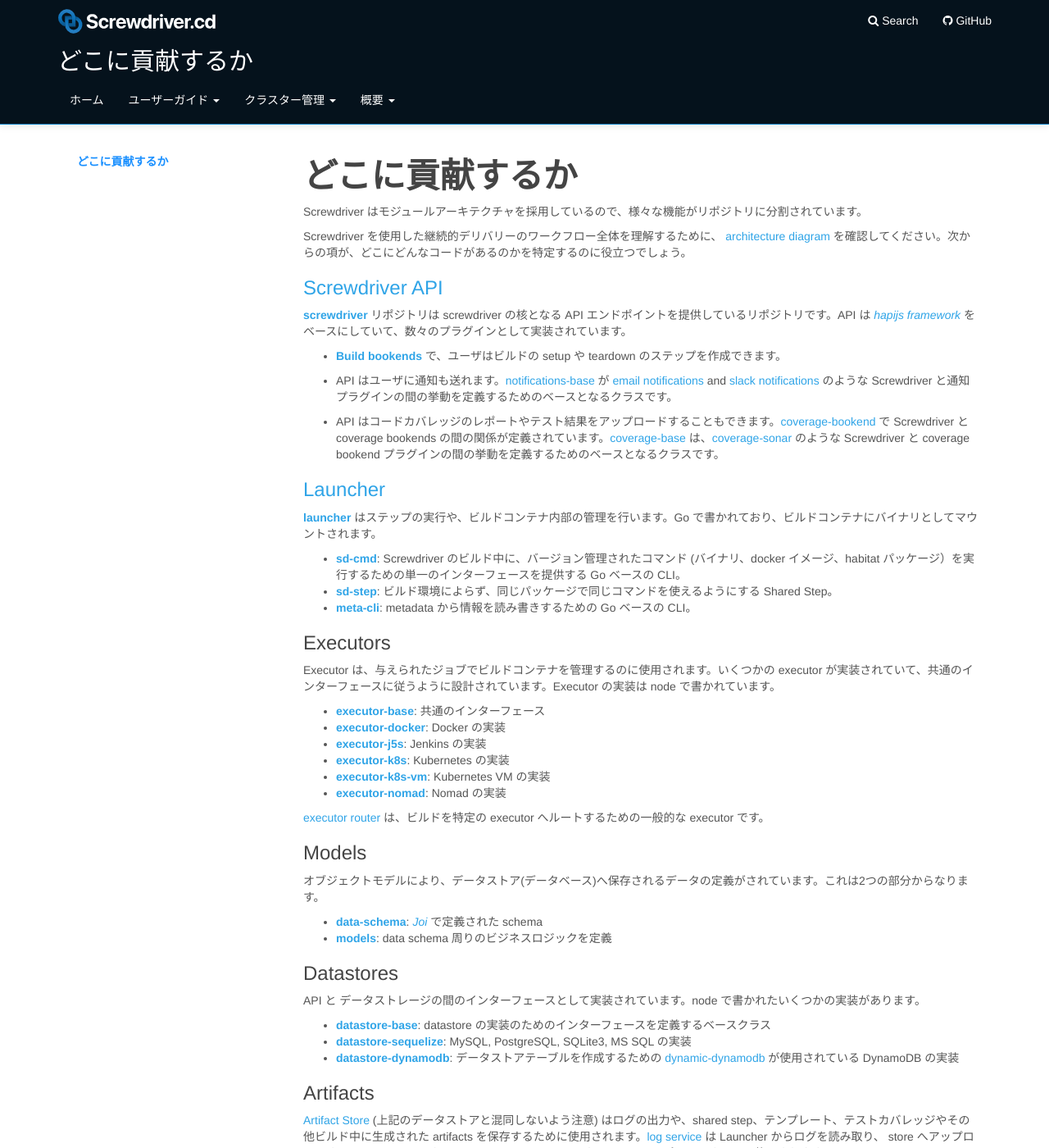
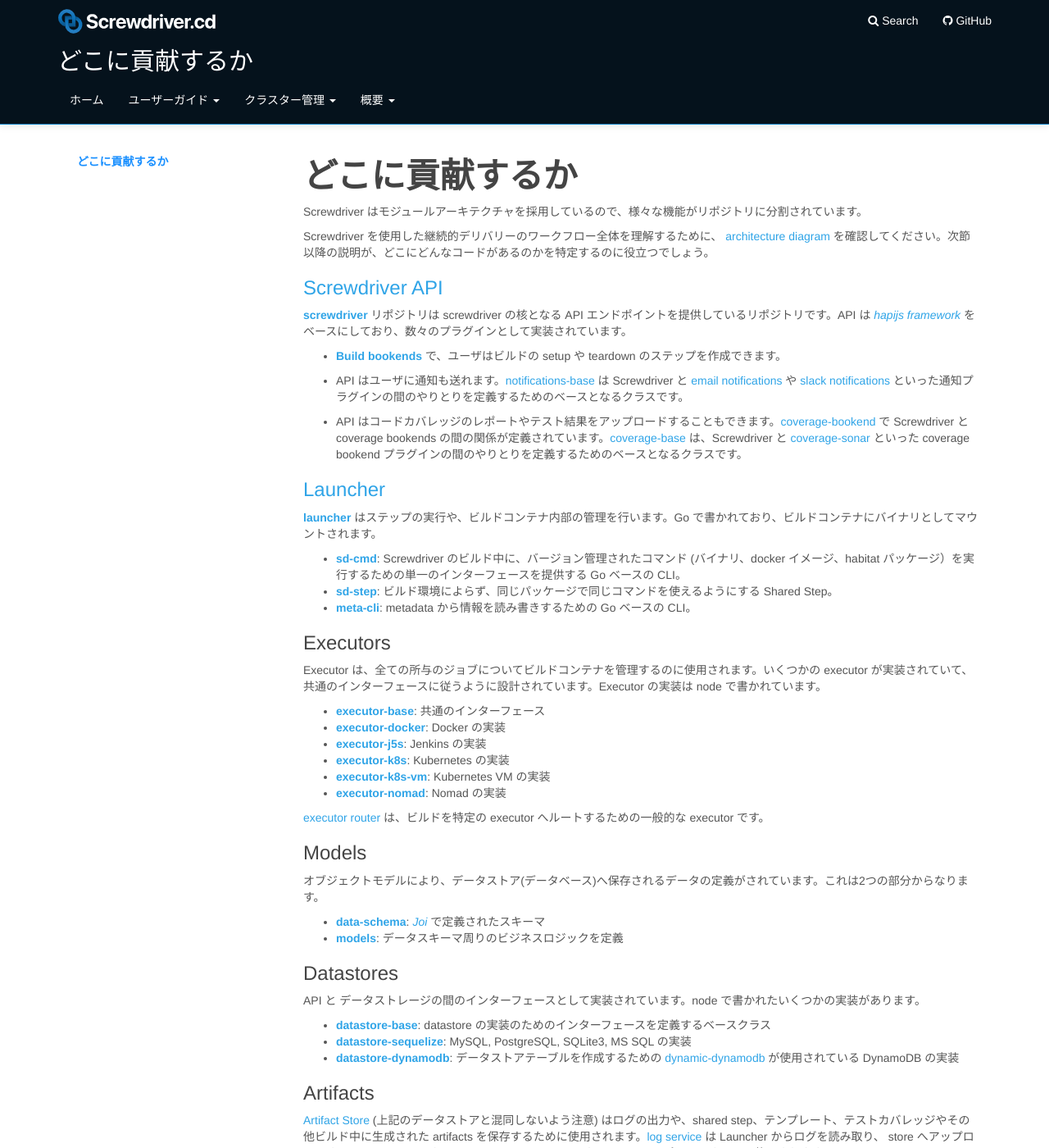
Before and after one commit to screwdriver-cd/guide, a Jekyll site: the page built from docs/ja/about/contributing/where-to-contribute.md, in a window 1280 px wide and 1400 px high. Shown: the whole window at 82% size. Built offline with Jekyll 4.4.1, drawn with Linux system fonts in a browser that asks for light colours.

Commit message:
fix: fix in response to review

```diff
--- a/docs/ja/about/contributing/where-to-contribute.md
+++ b/docs/ja/about/contributing/where-to-contribute.md
@@ -11,16 +11,16 @@ toc:
 
 Screwdriver はモジュールアーキテクチャを採用しているので、様々な機能がリポジトリに分割されています。
 
-Screwdriver を使用した継続的デリバリーのワークフロー全体を理解するために、 [architecture diagram][arch-diagram] を確認してください。次からの項が、どこにどんなコードがあるのかを特定するのに役立つでしょう。
+Screwdriver を使用した継続的デリバリーのワークフロー全体を理解するために、 [architecture diagram][arch-diagram] を確認してください。次節以降の説明が、どこにどんなコードがあるのかを特定するのに役立つでしょう。
 
 ### [Screwdriver API][api-repo]
-**[screwdriver][api-repo]** リポジトリは screwdriver の核となる API エンドポイントを提供しているリポジトリです。API は *[hapijs framework](http://hapijs.com/)* をベースにしていて、数々のプラグインとして実装されています。
+**[screwdriver][api-repo]** リポジトリは screwdriver の核となる API エンドポイントを提供しているリポジトリです。API は *[hapijs framework](http://hapijs.com/)* をベースにしており、数々のプラグインとして実装されています。
 
 * **[Build bookends][build-bookend-repo]** で、ユーザはビルドの setup や teardown のステップを作成できます。
 
-* API はユーザに通知も送れます。[notifications-base][notifications-base-repo] が [email notifications][notifications-email-repo] and [slack notifications][notifications-slack-repo] のような Screwdriver と通知プラグインの間の挙動を定義するためのベースとなるクラスです。
+* API はユーザに通知も送れます。[notifications-base][notifications-base-repo] は Screwdriver と [email notifications][notifications-email-repo] や [slack notifications][notifications-slack-repo] といった通知プラグインの間のやりとりを定義するためのベースとなるクラスです。
 
-* API はコードカバレッジのレポートやテスト結果をアップロードすることもできます。[coverage-bookend][coverage-bookend-repo] で Screwdriver と coverage bookends の間の関係が定義されています。[coverage-base][coverage-base-repo] は、[coverage-sonar][coverage-sonar-repo] のような Screwdriver と coverage bookend プラグインの間の挙動を定義するためのベースとなるクラスです。
+* API はコードカバレッジのレポートやテスト結果をアップロードすることもできます。[coverage-bookend][coverage-bookend-repo] で Screwdriver と coverage bookends の間の関係が定義されています。[coverage-base][coverage-base-repo] は、Screwdriver と [coverage-sonar][coverage-sonar-repo] といった coverage bookend プラグインの間のやりとりを定義するためのベースとなるクラスです。
 
 ### [Launcher][launcher-repo]
 
@@ -32,7 +32,7 @@ Screwdriver を使用した継続的デリバリーのワークフロー全体
 
 ### Executors
 
-Executor は、与えられたジョブでビルドコンテナを管理するのに使用されます。いくつかの executor が実装されていて、共通のインターフェースに従うように設計されています。Executor の実装は node で書かれています。
+Executor は、全ての所与のジョブについてビルドコンテナを管理するのに使用されます。いくつかの executor が実装されていて、共通のインターフェースに従うように設計されています。Executor の実装は node で書かれています。
 
 * **[executor-base][executor-base-repo]**: 共通のインターフェース
 * **[executor-docker][executor-docker-repo]**: Docker の実装
@@ -47,8 +47,8 @@ Executor は、与えられたジョブでビルドコンテナを管理する
 
 オブジェクトモデルにより、データストア(データベース)へ保存されるデータの定義がされています。これは2つの部分からなります。
 
-* **[data-schema][dataschema-repo]**: *[Joi](https://www.npmjs.com/package/joi)* で定義された schema
-* **[models][models-repo]**: data schema 周りのビジネスロジックを定義
+* **[data-schema][dataschema-repo]**: *[Joi](https://www.npmjs.com/package/joi)* で定義されたスキーマ
+* **[models][models-repo]**: データスキーマ周りのビジネスロジックを定義
 
 ### Datastores
 
```
Also changed, not shown: docs/ja/about/contributing/index.md (+6 -6 lines), docs/ja/about/contributing/issues.md (+6 -6 lines).
